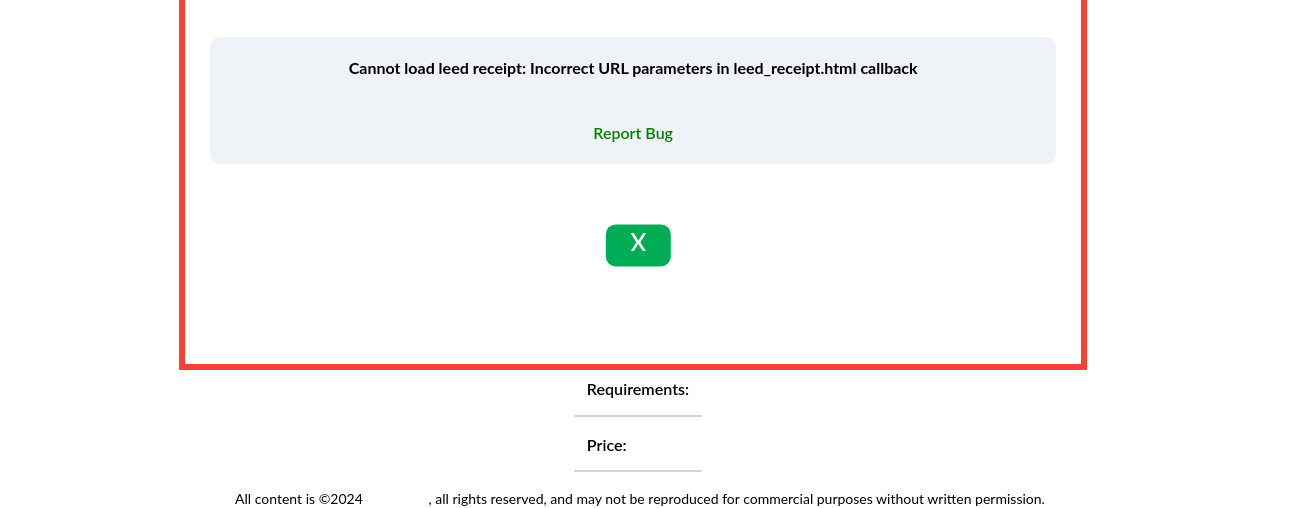
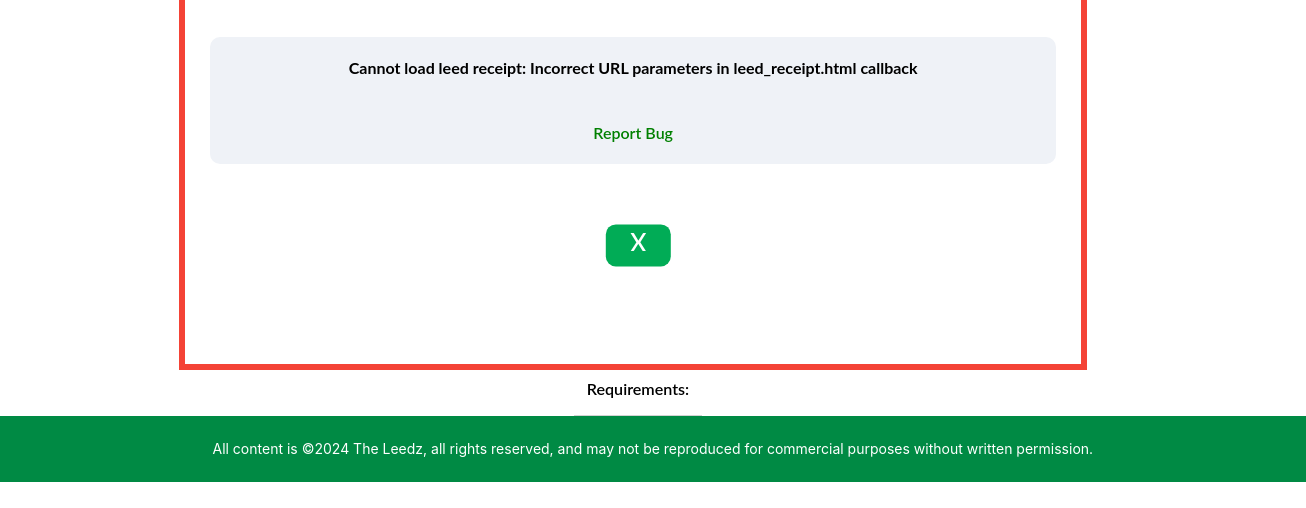
Before and after one commit to scottgrossworks/FRONT_3, a plain HTML site: page leed_receipt.html in a window 1280 px wide. Shown: the part 318-826 px from the top of the page, 1306 px wide, since content can reach past the window. Drawn offline with Linux system fonts and the light colour scheme.

Commit message:
improving leed_receipt page

```diff
--- a/leed_receipt.html
+++ b/leed_receipt.html
@@ -246,12 +246,12 @@
   <BR>
 
 
-    <div class="row" id="stats_footer">
+    <div id="copyright_footer">
         <span>
-        All content is &copy;2024 <a href='mailto:theleedz.com@gmail.com' style="color:white">The Leedz</a>, all rights reserved, and may not be reproduced for
-        commercial purposes without written permission.
+          All content is &copy;2024 The Leedz, all rights reserved, and may not be reproduced for commercial purposes without written permission.
         </span>
-    </div>
+      </div>
+
 
 
 </body>
@@ -274,7 +274,7 @@
 <script type="module">
 
     import { formatDTforInput } from "./js/dates.js";
-    import { printError, throwError, errorModal } from "./js/error.js";
+    import { printError, throwError, errorModal, errorModalClose } from "./js/error.js";
     import { getCurrentUser } from "./js/user.js";
     import { LEED_KEYS, OPTS_HIDDEN, SHOW_ALL_OPTS, setCurrentLeed, getCurrentLeed } from "./js/leed.js";
 
```
